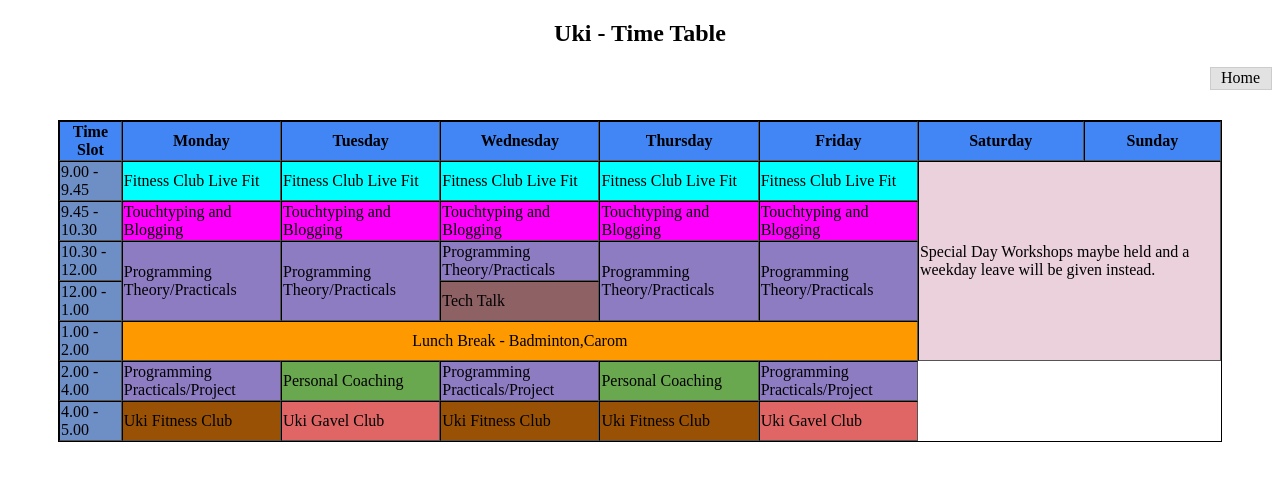
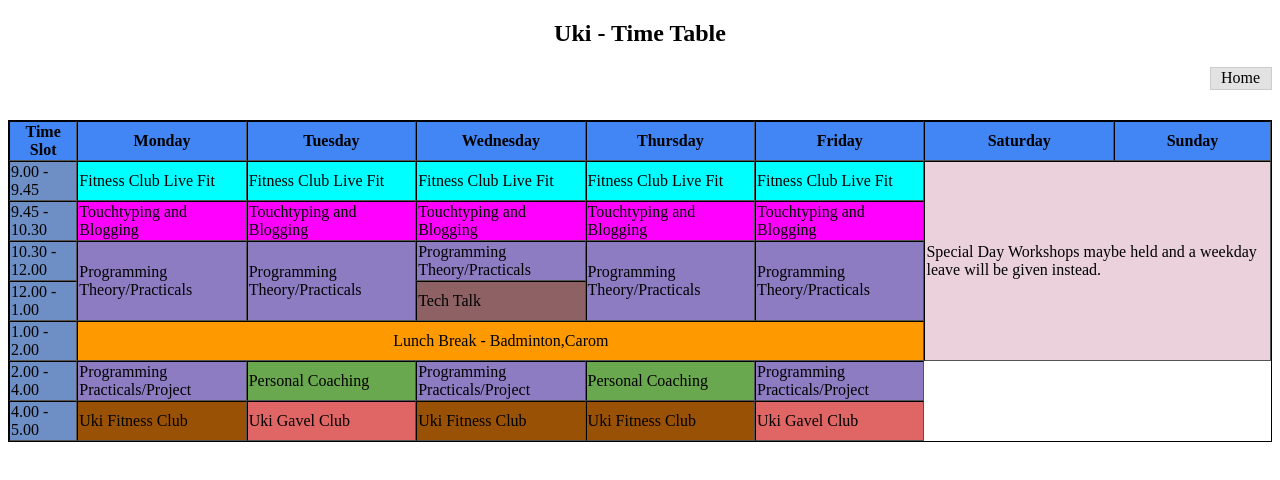
Before and after one commit to thevappiriya/website, a plain HTML site: page timetable.html in a window 1280 px wide. Drawn offline with Linux system fonts and the light colour scheme.

Commit message:
This is a my first website

```diff
--- a/style.css
+++ b/style.css
@@ -98,8 +98,8 @@ form .col-20 label{
 /*  Time table Styles */
 .time-table{
     margin-top: 30px;
-    margin-left: 50px;
-    margin-right: 50px;
+    margin-left: 0px;
+    margin-right: 0px;
     border: 1px solid #000;
     border-spacing: 0;
 }
```
Also changed, not shown: index.html (+1 -1 lines).
